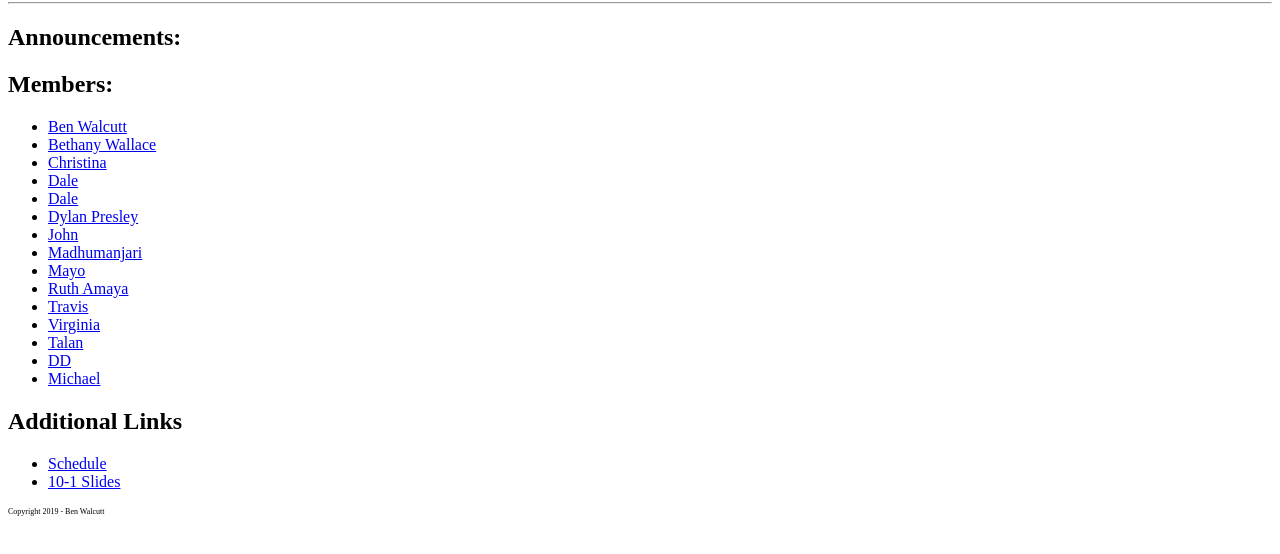
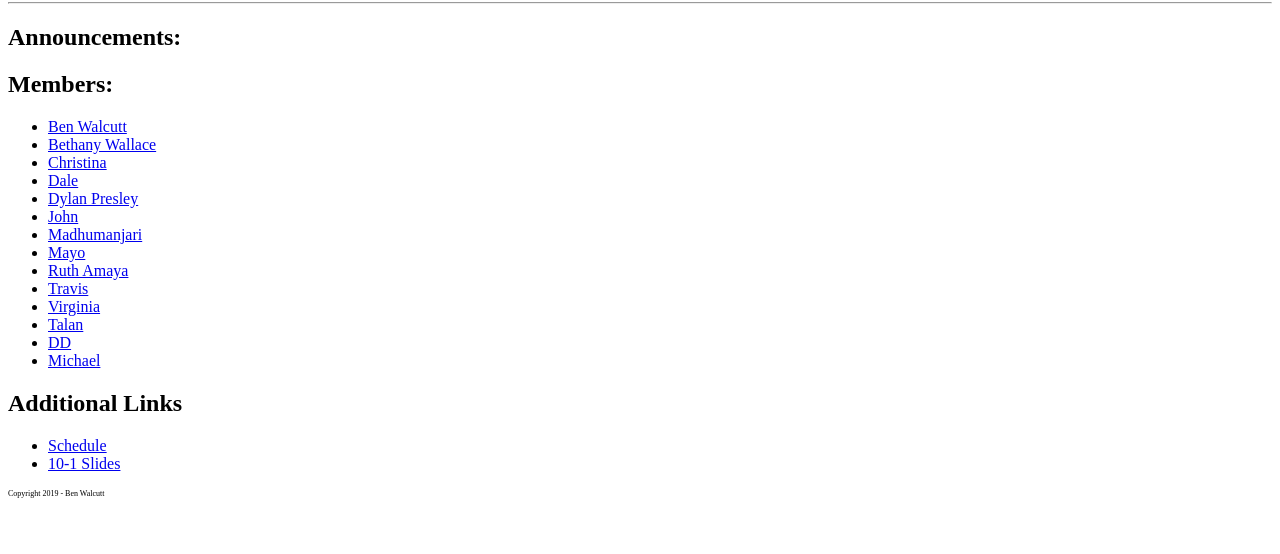
Before and after one commit to FE-Fall-2019/classpage, a plain HTML site: page index.html in a window 1280 px wide. Shown: the part 64-618 px from the top of the page. Drawn offline with Linux system fonts and the light colour scheme.

Commit message:
fixing the two dale problem

```diff
--- a/index.html
+++ b/index.html
@@ -59,9 +59,6 @@
                 <a href="dale.html">Dale</a>
             </li>
             <li>
-                <a href="dd.html">Dale</a>
-            </li>
-            <li>
                 <a href="dylan.html">Dylan Presley</a>
             </li>
             <li>
```
